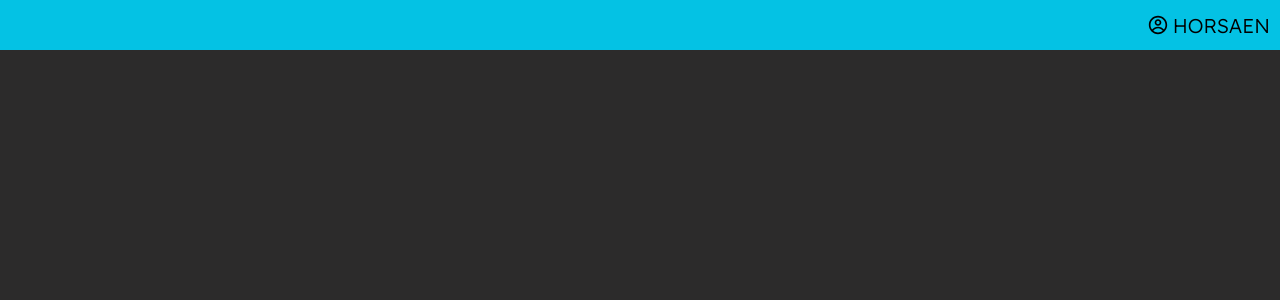
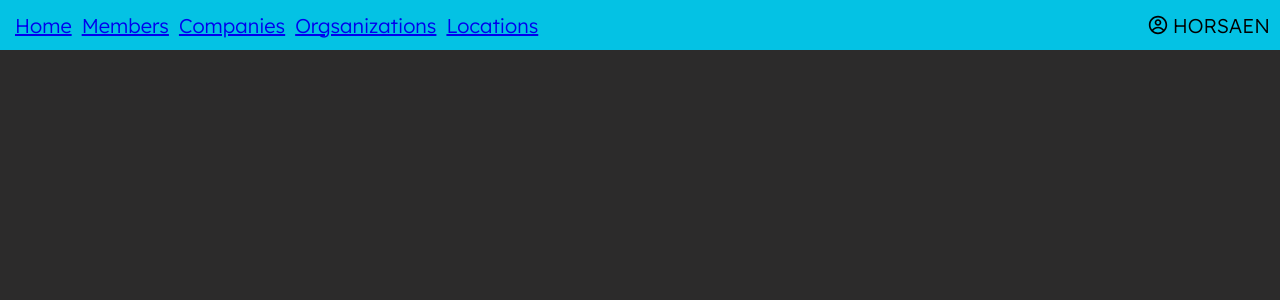
Before and after one commit to kced-iowa/console.kcediowa.org, a Next.js app: page /dashboard in a window 1280 px wide. Shown: the top 300 px of the page. Built offline with nearby package versions, Linux system fonts and the light colour scheme.

Commit message:
navbar stuff

```diff
--- a/pages/dashboard/Dashboard.module.css
+++ b/pages/dashboard/Dashboard.module.css
@@ -5,6 +5,7 @@
     height: 50px;
     background-color: #04c2e4;
     padding-left: 10px;
+    font-size: 20px;
 }
 .account {
     position: absolute;
@@ -13,8 +14,11 @@
     display: flex;
     justify-content: center;
     align-items: center;
-    font-size: 20px;
 }
 .space {
     padding-right: 5px;
 }
+.button {
+    padding: 0 5px;
+    text-decoration: none;
+}
--- a/pages/dashboard/index.js
+++ b/pages/dashboard/index.js
@@ -5,15 +5,44 @@ import styles from './Dashboard.module.css';
 import { CgProfile } from 'react-icons/cg';
 
 function Dashboard() {
+
+    const buttons = [
+        {
+            title: "Home",
+            link: "dashboard"
+        },
+        {
+            title: "Members",
+            link: "members"
+        },
+        {
+            title: "Companies",
+            link: "companies"
+        },
+        {
+            title: "Orgsanizations",
+            link: "orgs"
+        },
+        {
+            title: "Locations",
+            link: "locations"
+        }
+    ];
     return (
         <div>
             <Head>
                 <title>Dashboard | SADC Console</title>
             </Head>
             <div className={styles.navbar}>
-                <div className={styles.button}>
-
-                </div>
+                {buttons.map(({title, link}) => (
+                    <Link href={'/' + link} key="">
+                        <a>
+                            <div className={styles.button}>
+                                <span>{title}</span>
+                            </div>
+                        </a>
+                    </Link>
+                ))}
                 <div className={styles.account}>
                     <CgProfile className={styles.space} />
                     <span>HORSAEN</span>
```
